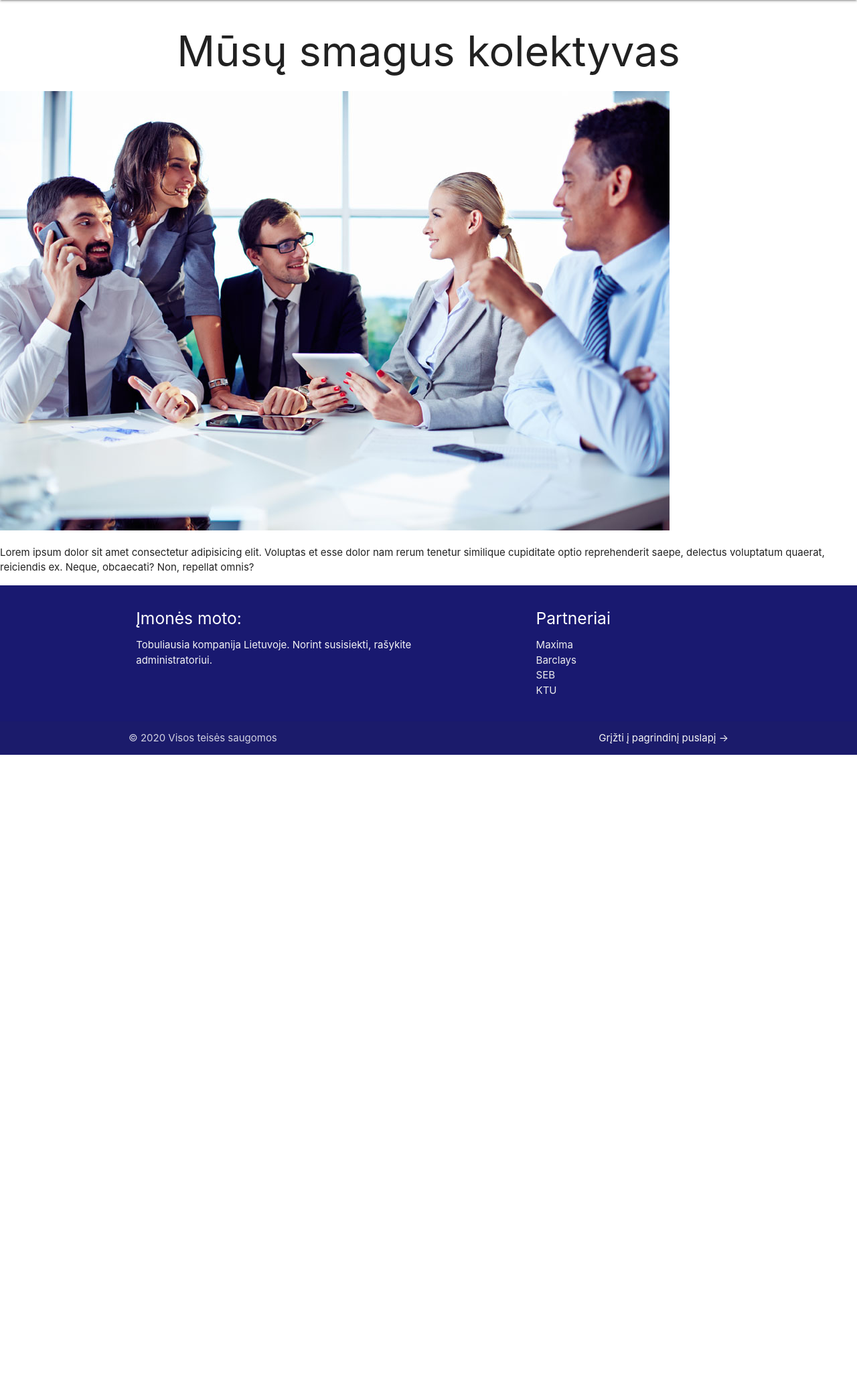
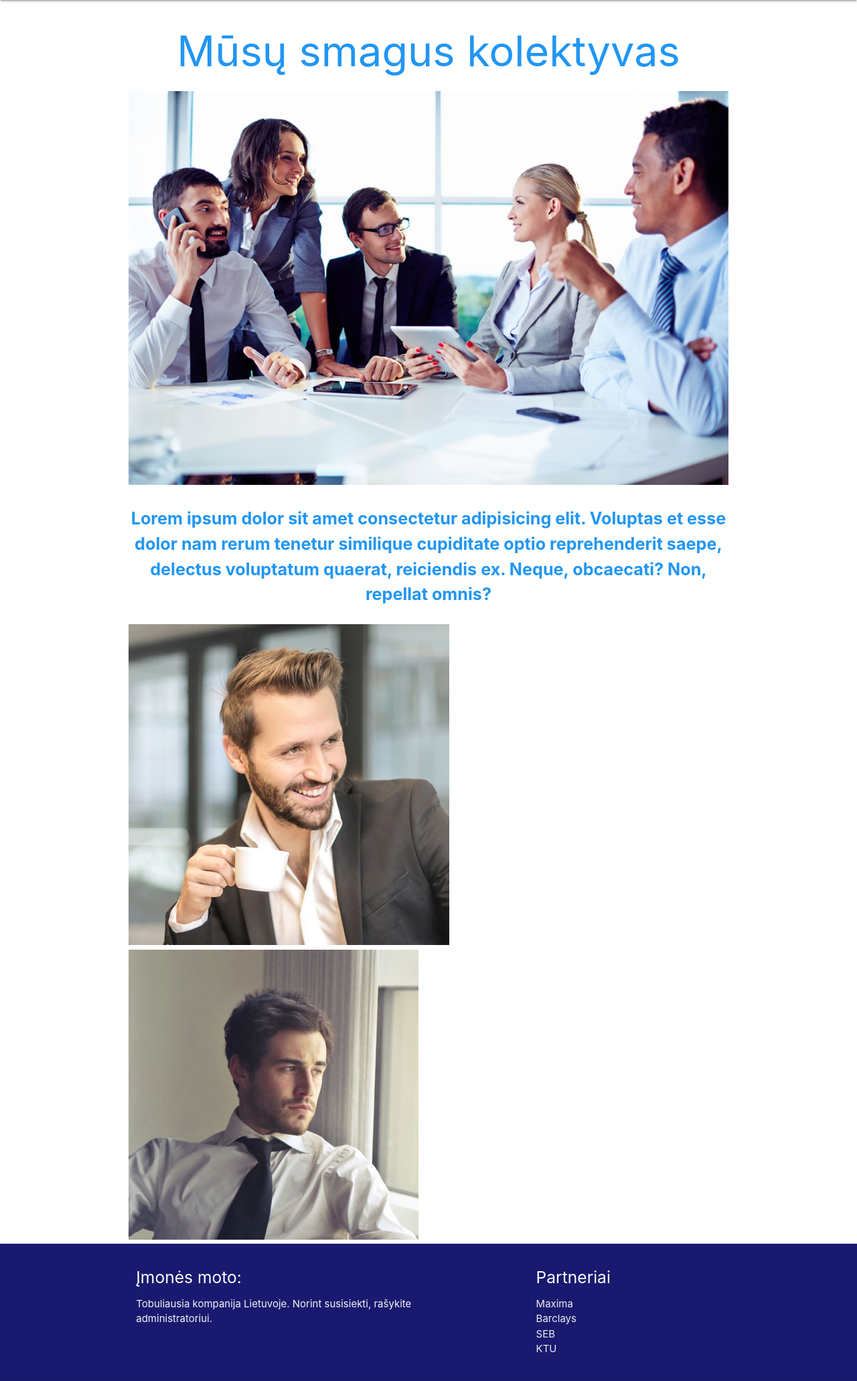
Before and after one commit to makdura/grupe2, a PHP site: page /contacts.php in a window 1280 px wide. Shown: the part 64-2126 px from the top of the page at 67% size. Before the commit the page ends 1191 px from the top, so only its background shows below. Run offline with PHP 8.4, Linux system fonts and the light colour scheme.

Commit message:
Sutavarkta bendra responsible, dadetos nariu nuotraukos

```diff
--- a/contacts.php
+++ b/contacts.php
@@ -1,14 +1,24 @@
+<?php include "header.php" ?>
 
-<?php include "header.php" ?>
+<!-- Čia kontaktų puslapio vidinė dalis -->
+
+<div class="container blue-text">
+    <div class="BendraInfo">
+        <h1>Mūsų smagus kolektyvas</h1>
+        <img class="responsive-img" src="images/about.jpg" alt="Bendra nuotrauka">
+        <p  class="flow-text center-align">
+            Lorem ipsum dolor sit amet consectetur adipisicing elit. Voluptas et esse dolor nam rerum tenetur similique cupiditate optio reprehenderit saepe, delectus voluptatum quaerat, reiciendis ex. Neque, obcaecati? Non, repellat omnis?
+        </p>
+    </div>
+    <div class = "Darbuotojai">
+        <img src="images/person_1.jpg" alt="Darbuotojo nuotrauka1">
+        <img src="images/person_4.jpg" alt="Darbuotojo nuotrauka2">
 
 
 
-<!-- Čia kontaktų puslapio vidinė dalis -->
-<h1 class="center-align">Mūsų smagus kolektyvas</h1>
-<img src="images/about.jpg" alt="Bendra nuotrauka">
-<p>
-    Lorem ipsum dolor sit amet consectetur adipisicing elit. Voluptas et esse dolor nam rerum tenetur similique cupiditate optio reprehenderit saepe, delectus voluptatum quaerat, reiciendis ex. Neque, obcaecati? Non, repellat omnis?
-</p>
+    </div>
+</div>
+
 
 
 
--- a/styles/style.css
+++ b/styles/style.css
@@ -11,9 +11,21 @@ nav {
 
 
 /* Genadijaus stiliaus kodas: */
+.BendraInfo{
 
+    font-weight: bold;
+    text-align: center;
+    font-feature-settings: "curs";
 
+}
 
+.BendraInfo img{
+    width: 100%;
+    max-width: 900px;
+    margin-left: auto;
+    margin-right: auto;
+
+}
 
 
 /* Valdemaro stiliaus kodas: */
```
Also changed, not shown: images/person_1.jpg (added), images/person_4.jpg (added).
